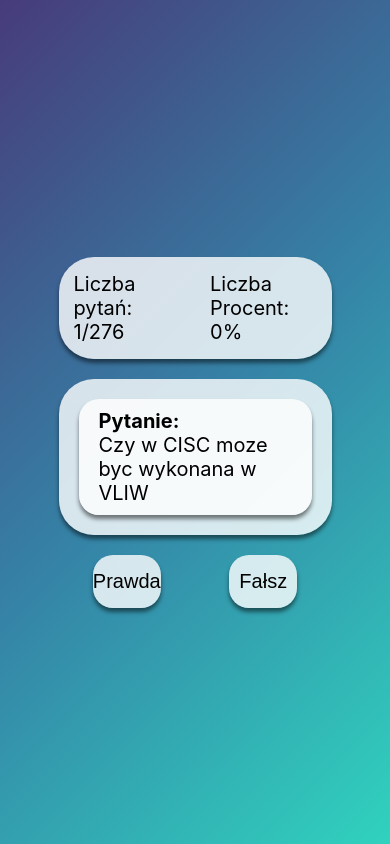
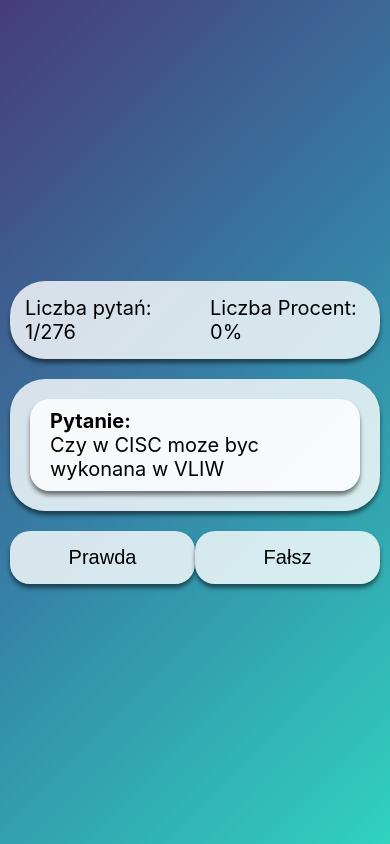
Before and after one commit to MiskoX/FajniejszeAK, a React (Create React App) app: page / in a window 390 px wide. Built offline with nearby package versions, Linux system fonts and the light colour scheme.

Commit message:
Dodanie uproszczonego widoku dla telefonów

```diff
--- a/src/App.css
+++ b/src/App.css
@@ -22,7 +22,6 @@ p{
 }
 
 .Quiz{
-
   width: 70%;
 }
 
@@ -79,7 +78,6 @@ p{
   padding: 20px;
   border-radius: 20px;
 
-  min-height: 150px;
   box-shadow: 0px 4px 4px 0px rgba(0, 0, 0, 0.5);
   font-weight: bold;
 }
@@ -126,3 +124,14 @@ p{
   display: flex;
   justify-content: center;
 }
+
+@media screen and (max-width: 700px) {
+  .Quiz {
+    width: 100%;
+    padding: 10px;
+  }
+
+  .Button button{
+    width: 100%;
+  }
+}
--- a/src/pages/Quiz.js
+++ b/src/pages/Quiz.js
@@ -18,7 +18,6 @@ function Quiz() {
   }, []);
 
   const handleAnswer = (answer) => {
-    debugger;
     const answerQue = answeredQuestions + 1;
     var correctAns = correctAnswers;
 
```
